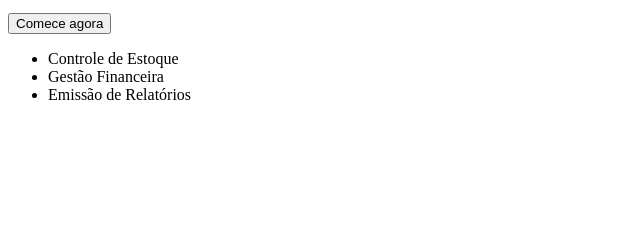
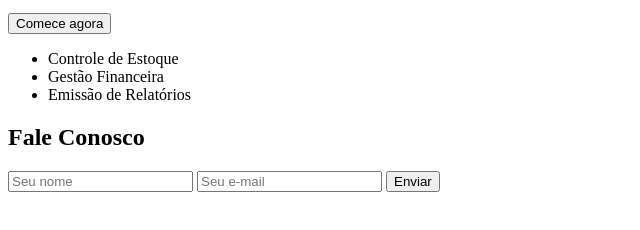
Before and after one commit to mariaruiz-creator/devsolutions, a plain HTML site: page index.html in a window 1280 px wide. Shown: the part 88-318 px from the top of the page, without its empty margins (0-640 px from the left). Drawn offline with Linux system fonts and the light colour scheme.

Commit message:
Update index.html

```diff
--- a/index.html
+++ b/index.html
@@ -19,6 +19,14 @@
         <li>Emissão de Relatórios</li>
      </ul>
     </section>
+    <section class="contato">
+        <h2>Fale Conosco</h2>
+        <form id="form-contato">
+            <input type="text" id="nome" placeholder="Seu nome">
+            <input type="email" id="email" placeholder="Seu e-mail">
+            <button type="submit" >Enviar</button>
+        </form>
+    </section>
 
 </body>
 </html>
```
